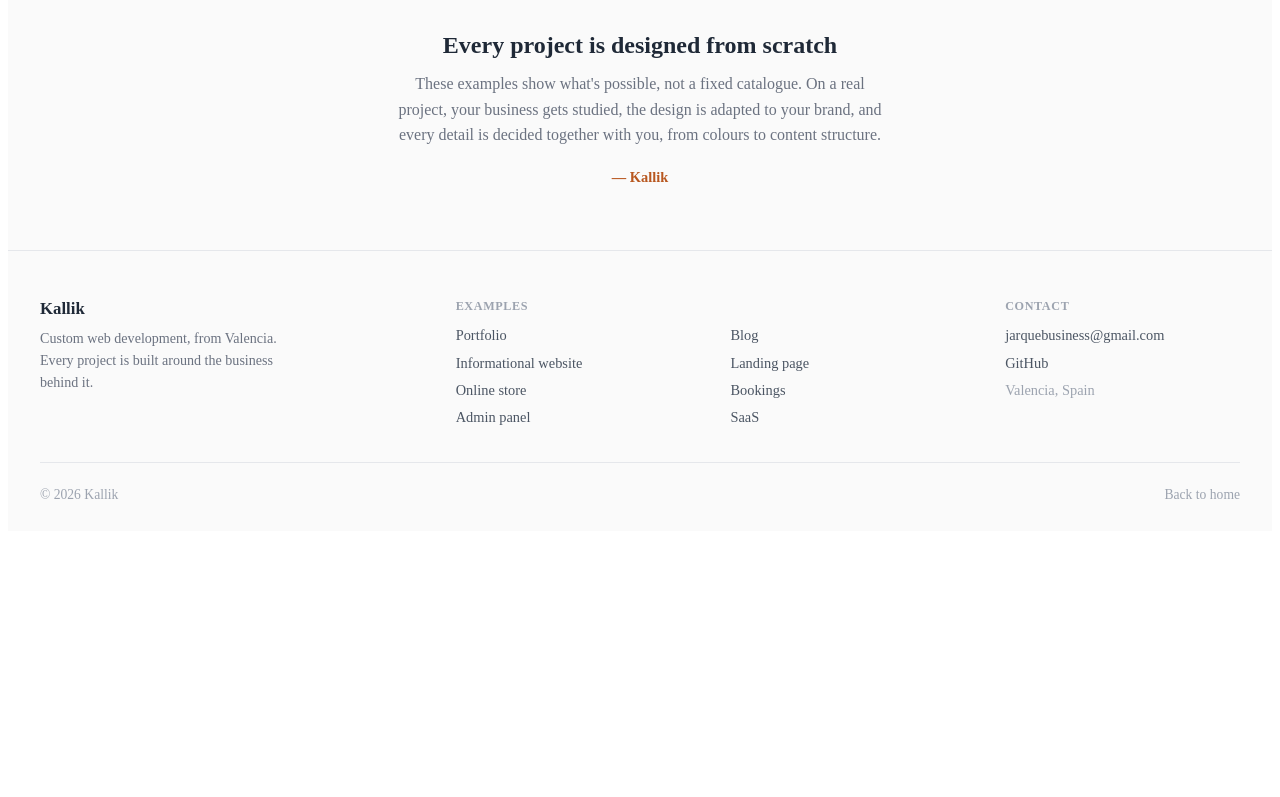
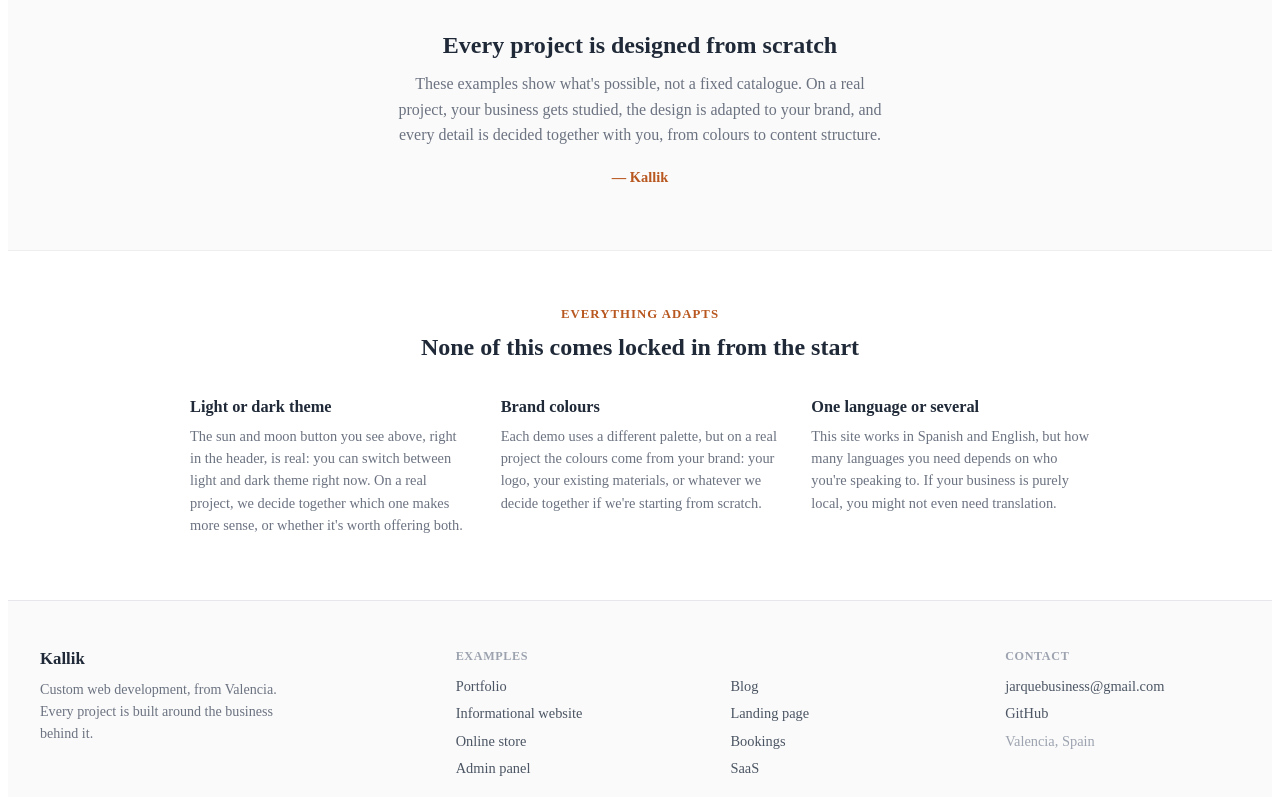
Before and after one commit to HectorJarque/Cero, an Angular app in the folder frontend/Cero-front/: page / in a window 1280 px wide. Shown: the part 1399-2196 px from the top of the page. Before the commit the page ends 1938 px from the top, so only its background shows below. Built offline with nearby package versions, Linux system fonts and the light colour scheme.

Commit message:
[main]: add info in home component

```diff
--- a/frontend/Cero-front/src/app/features/home/home.component.css
+++ b/frontend/Cero-front/src/app/features/home/home.component.css
@@ -189,6 +189,64 @@
   color: #b8571f;
 }
 
+/* Personalización */
+
+.home-personalizacion {
+  border-top: 1px solid #eee;
+  padding: 3.5rem 0 4rem;
+}
+
+.personalizacion-contenido {
+  text-align: center;
+}
+
+.personalizacion-kicker {
+  display: block;
+  font-size: 0.8rem;
+  font-weight: 600;
+  color: #b8571f;
+  text-transform: uppercase;
+  letter-spacing: 0.08em;
+  margin-bottom: 0.75rem;
+}
+
+.home-personalizacion h2 {
+  margin: 0 0 2.25rem;
+  font-size: 1.5rem;
+  font-weight: 600;
+  color: #1f2937;
+}
+
+.personalizacion-grid {
+  display: grid;
+  grid-template-columns: repeat(3, 1fr);
+  gap: 2rem;
+  text-align: left;
+  max-width: 900px;
+  margin: 0 auto;
+}
+
+.personalizacion-item h3 {
+  margin: 0 0 0.5rem;
+  font-size: 1.02rem;
+  font-weight: 600;
+  color: #1f2937;
+}
+
+.personalizacion-item p {
+  margin: 0;
+  color: #6b7280;
+  font-size: 0.9rem;
+  line-height: 1.55;
+}
+
+@media (max-width: 768px) {
+  .personalizacion-grid {
+    grid-template-columns: 1fr;
+    gap: 1.5rem;
+  }
+}
+
 /* Responsive */
 
 @media (max-width: 900px) {
--- a/frontend/Cero-front/src/app/features/home/home.component.html
+++ b/frontend/Cero-front/src/app/features/home/home.component.html
@@ -96,4 +96,27 @@
     </div>
   </div>
 
+  <!-- Personalización -->
+  <div class="home-personalizacion">
+    <div class="home-alineacion personalizacion-contenido">
+      <span class="personalizacion-kicker">{{ 'home.customization.tag' | translate }}</span>
+      <h2>{{ 'home.customization.title' | translate }}</h2>
+
+      <div class="personalizacion-grid">
+        <div class="personalizacion-item">
+          <h3>{{ 'home.customization.theme.title' | translate }}</h3>
+          <p>{{ 'home.customization.theme.text' | translate }}</p>
+        </div>
+        <div class="personalizacion-item">
+          <h3>{{ 'home.customization.colors.title' | translate }}</h3>
+          <p>{{ 'home.customization.colors.text' | translate }}</p>
+        </div>
+        <div class="personalizacion-item">
+          <h3>{{ 'home.customization.language.title' | translate }}</h3>
+          <p>{{ 'home.customization.language.text' | translate }}</p>
+        </div>
+      </div>
+    </div>
+  </div>
+
 </div>
--- a/frontend/Cero-front/src/app/i18n/en.json
+++ b/frontend/Cero-front/src/app/i18n/en.json
@@ -73,6 +73,22 @@
       "category": "SaaS",
       "title": "SaaS",
       "description": "Online application"
+    },
+    "customization": {
+      "tag": "Everything adapts",
+      "title": "None of this comes locked in from the start",
+      "theme": {
+        "title": "Light or dark theme",
+        "text": "The sun and moon button you see above, right in the header, is real: you can switch between light and dark theme right now. On a real project, we decide together which one makes more sense, or whether it's worth offering both."
+      },
+      "colors": {
+        "title": "Brand colours",
+        "text": "Each demo uses a different palette, but on a real project the colours come from your brand: your logo, your existing materials, or whatever we decide together if we're starting from scratch."
+      },
+      "language": {
+        "title": "One language or several",
+        "text": "This site works in Spanish and English, but how many languages you need depends on who you're speaking to. If your business is purely local, you might not even need translation."
+      }
     }
   },
   "portfolio": {
--- a/frontend/Cero-front/src/app/i18n/es.json
+++ b/frontend/Cero-front/src/app/i18n/es.json
@@ -6,6 +6,7 @@
       "examples": "Ejemplos"
     }
   },
+
   "footer": {
     "brand": "Kallik",
     "tagline": "Desarrollo web hecho a medida, desde Valencia. Cada proyecto se construye pensando en el negocio que hay detrás.",
@@ -73,6 +74,22 @@
       "category": "SaaS",
       "title": "SaaS",
       "description": "Aplicación online"
+    },
+    "customization": {
+      "tag": "Todo se adapta",
+      "title": "Nada de esto viene cerrado de fábrica",
+      "theme": {
+        "title": "Tema claro u oscuro",
+        "text": "El botón del sol y la luna que ves arriba, en el propio header, es real: puedes cambiar entre tema claro y oscuro ahora mismo. En un proyecto tuyo se decide contigo cuál tiene más sentido, o si conviene ofrecer los dos."
+      },
+      "colors": {
+        "title": "Colores de marca",
+        "text": "Cada demo usa una paleta distinta, pero en un proyecto real los colores salen de tu marca: tu logo, tus materiales ya existentes, o los que decidamos juntos si empezamos desde cero."
+      },
+      "language": {
+        "title": "Uno o varios idiomas",
+        "text": "Esta web funciona en español e inglés, pero el número de idiomas depende de a quién te dirijas. Si tu negocio es solo local, quizás no necesites ni traducción."
+      }
     }
   },
   "portfolio": {
```
